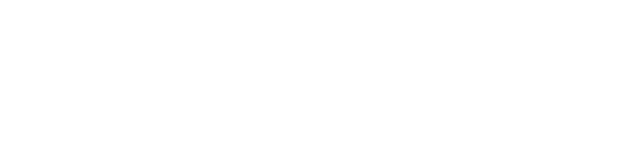
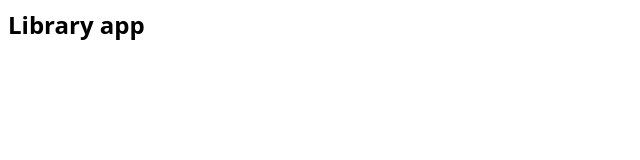
Before and after one commit to StanislavBaratov/library-app2, a plain HTML site: page index.html in a window 1280 px wide. Shown: the whole page, without its empty margins (0-640 px from the left). Drawn offline with Linux system fonts and the light colour scheme.

Commit message:
Add logo block

```diff
--- /dev/null
+++ b/header/__logo/header__logo.css
@@ -0,0 +1,3 @@
+.header__logo {
+    padding: 0.5rem;
+}
--- a/index.html
+++ b/index.html
@@ -8,7 +8,9 @@
 </head>
 <body class="app">
     <div class="app-container">
-        <header class="header"></header>
+        <header class="header">
+            <div class="logo header__logo">Library app</div>
+        </header>
     </div>
 </body>
 </html>
--- /dev/null
+++ b/logo/logo.css
@@ -0,0 +1,5 @@
+.logo {
+    font-family: system-ui, -apple-system, BlinkMacSystemFont, 'Segoe UI', Roboto, Oxygen, Ubuntu, Cantarell, 'Open Sans', 'Helvetica Neue', sans-serif;
+    font-size: 1.5rem;
+    font-weight: 900;
+}
--- a/style.css
+++ b/style.css
@@ -1,3 +1,5 @@
 @import url(./app/app.css);
 @import url(./app-container/app-container.css);
 @import url(./header/header.css);
+@import url(./logo/logo.css);
+@import url(./header/__logo/header__logo.css);
```
